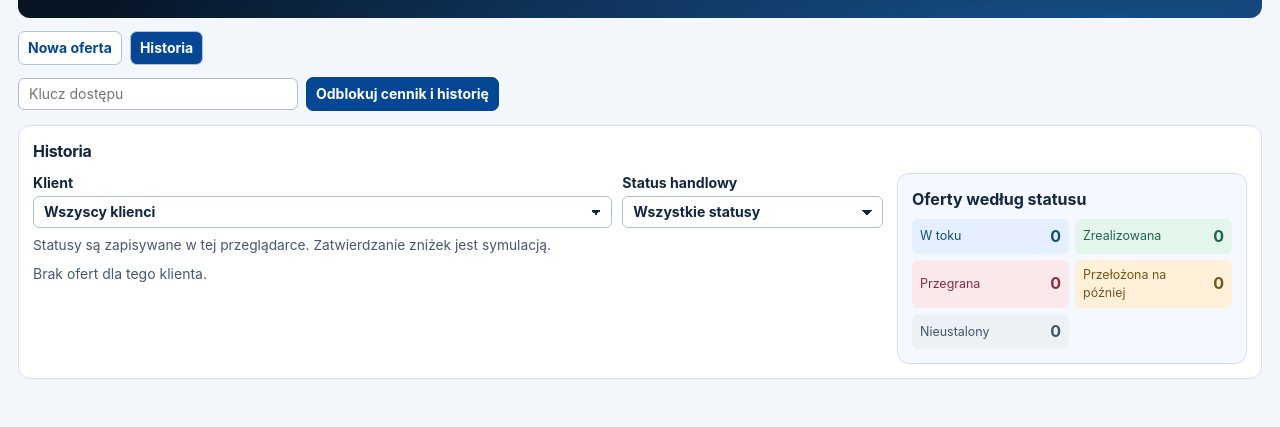
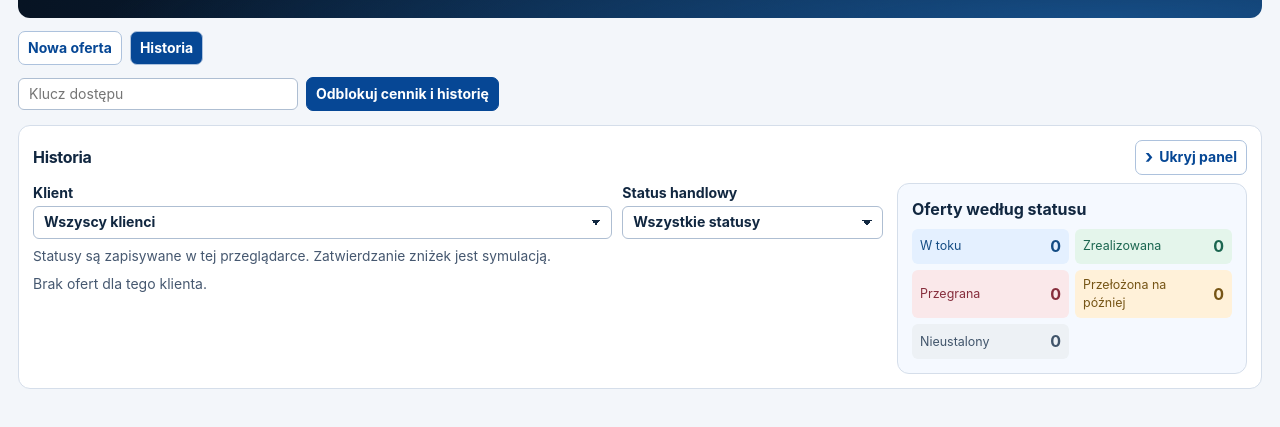
Before and after one commit to dkrajca/nabidkyPL, a plain HTML site: page index.html in a window 1280 px wide. Both pictures are taken after a click on the button "Historia". Shown: the part 177-604 px from the top of the page. Drawn offline with Linux system fonts and the light colour scheme; no server answers.

Commit message:
Add collapsible history sidebar; preserve approved encrypted data byte for byte

```diff
--- a/index.html
+++ b/index.html
@@ -183,6 +183,11 @@
     .archive-bars{gap:4px}
     .archive-bars li{flex-basis:30px;font-size:.65rem}
   }
+  .history-heading{display:flex;align-items:center;justify-content:space-between;gap:12px;margin-bottom:8px}
+  .history-heading h2{margin:0}
+  #history-sidebar-toggle{display:inline-flex;align-items:center;gap:6px;min-height:32px}
+  #history-sidebar-arrow{font-size:1.35em;line-height:1}
+  .history-workspace.sidebar-collapsed{grid-template-columns:minmax(0,1fr)}
 </style>
 </head>
 <body>
@@ -199,8 +204,11 @@
     <span class="hint" id="archive-status" role="status"></span>
   </form>
   <section class="panel history" id="history-view" hidden>
-    <h2 data-t="history"></h2>
-    <div class="history-workspace">
+    <div class="history-heading">
+      <h2 data-t="history"></h2>
+      <button type="button" class="secondary" id="history-sidebar-toggle" aria-controls="history-sidebar" aria-expanded="true"><span id="history-sidebar-arrow" aria-hidden="true">›</span><span id="history-sidebar-label"></span></button>
+    </div>
+    <div class="history-workspace" id="history-workspace">
       <div class="history-column">
         <div class="history-filters">
           <label><span data-t="client"></span><select id="history-client"></select></label>
@@ -209,7 +217,7 @@
         <p class="hint" data-t="historyHint"></p>
         <div id="history-list"></div>
       </div>
-      <aside class="history-sidebar">
+      <aside class="history-sidebar" id="history-sidebar">
         <div id="history-selection" class="history-selection" hidden></div>
         <div id="history-stage-stats"></div>
         <section class="panel archive-panel" id="archive-list" hidden></section>
@@ -1209,11 +1217,30 @@ function savedHistoryRow(record) {
 const dealStages=['inProgress','won','lost','deferred','unknown'];
 const historyStageKey='gx-quote-stages-v1';
 const historyUi={
-  cs:{stage:'Obchodní stav',allStages:'Všechny stavy',inProgress:'V řešení',lost:'Ztraceno',won:'Realizováno',deferred:'Přesunuto na později',unknown:'Neurčeno',summary:'Nabídky podle stavu',back:'Zpět k nabídkám',lookup:'Vyhledat firmu na mapě',archive:'Archivní nabídka',saved:'Uložená nabídka',addressMissing:'U této firmy nemáme uloženou adresu.'},
-  pl:{stage:'Status handlowy',allStages:'Wszystkie statusy',inProgress:'W toku',lost:'Przegrana',won:'Zrealizowana',deferred:'Przełożona na później',unknown:'Nieustalony',summary:'Oferty według statusu',back:'Wróć do ofert',lookup:'Wyszukaj firmę na mapie',archive:'Oferta archiwalna',saved:'Zapisana oferta',addressMissing:'Nie zapisano adresu tej firmy.'}
+  cs:{hideSidebar:'Skrýt panel',showSidebar:'Otevřít panel',stage:'Obchodní stav',allStages:'Všechny stavy',inProgress:'V řešení',lost:'Ztraceno',won:'Realizováno',deferred:'Přesunuto na později',unknown:'Neurčeno',summary:'Nabídky podle stavu',back:'Zpět k nabídkám',lookup:'Vyhledat firmu na mapě',archive:'Archivní nabídka',saved:'Uložená nabídka',addressMissing:'U této firmy nemáme uloženou adresu.'},
+  pl:{hideSidebar:'Ukryj panel',showSidebar:'Pokaż panel',stage:'Status handlowy',allStages:'Wszystkie statusy',inProgress:'W toku',lost:'Przegrana',won:'Zrealizowana',deferred:'Przełożona na później',unknown:'Nieustalony',summary:'Oferty według statusu',back:'Wróć do ofert',lookup:'Wyszukaj firmę na mapie',archive:'Oferta archiwalna',saved:'Zapisana oferta',addressMissing:'Nie zapisano adresu tej firmy.'}
 };
 let dealStates=new Map();
 try { dealStates=new Map(JSON.parse(localStorage.getItem(historyStageKey))??[]); } catch {}
+const historySidebarKey='gx-history-sidebar-collapsed';
+let historySidebarCollapsed=false;
+try { historySidebarCollapsed=localStorage.getItem(historySidebarKey)==='true'; } catch {}
+function renderHistorySidebarToggle() {
+  const sidebar=el('history-sidebar');
+  const workspace=el('history-workspace');
+  const button=el('history-sidebar-toggle');
+  sidebar.hidden=historySidebarCollapsed;
+  workspace.classList.toggle('sidebar-collapsed',historySidebarCollapsed);
+  button.setAttribute('aria-expanded',String(!historySidebarCollapsed));
+  const ui=historyUi[uiLang()];
+  put('history-sidebar-label',historySidebarCollapsed?ui.showSidebar:ui.hideSidebar);
+  put('history-sidebar-arrow',historySidebarCollapsed?'‹':'›');
+}
+el('history-sidebar-toggle').addEventListener('click',()=>{
+  historySidebarCollapsed=!historySidebarCollapsed;
+  try { localStorage.setItem(historySidebarKey,String(historySidebarCollapsed)); } catch {}
+  renderHistorySidebarToggle();
+});
 let selectedHistoryKey='';
 let historySelection=[];
 const stageOf=(key,fallback)=>dealStages.includes(dealStates.get(key))?dealStates.get(key):fallback;
@@ -1317,7 +1344,7 @@ function selectHistoryRow(row) {
   selectedHistoryKey=row.key;
   renderSelectedHistory();
   const heading=el('history-detail-heading');
-  if (matchMedia('(max-width:980px)').matches) {
+  if (!historySidebarCollapsed && matchMedia('(max-width:980px)').matches) {
     heading.focus({preventScroll:true});
     heading.scrollIntoView({block:'start'});
   }
@@ -1535,6 +1562,7 @@ function commitItem() {
   closeItem();
 }
 function refresh() {
+  renderHistorySidebarToggle();
   document.documentElement.lang=uiLang();
   document.title=t('title')+' | GX Solutions Polska';
   el('language').setAttribute('aria-label',t('language'));
```
